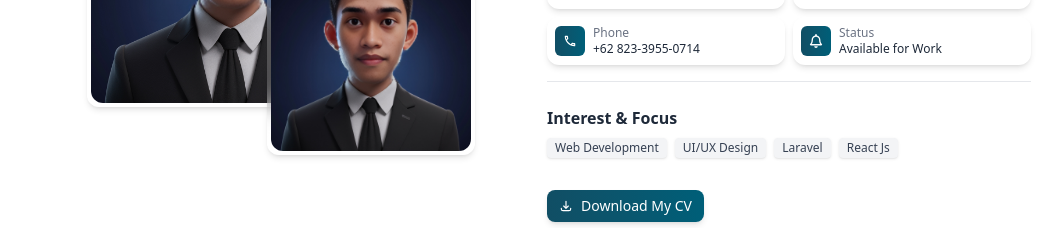
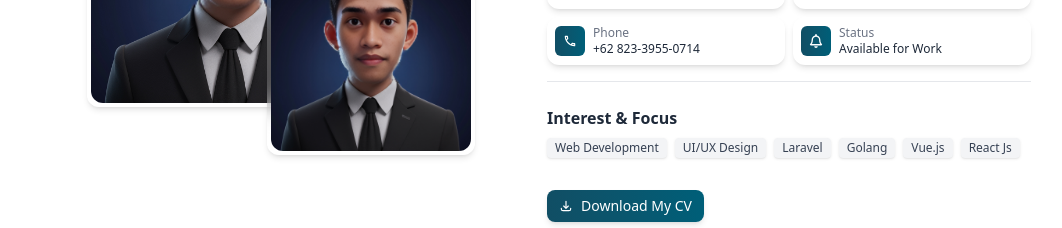
Before and after one commit to AqilulMuttaqin/portfolio-v1, a React (Vite) app: page / in a window 1280 px wide. Shown: the part 1300-1528 px from the top of the page, without its empty margins (105-1167 px from the left). Built offline with nearby package versions, Linux system fonts and the light colour scheme.

Commit message:
update: add Golang and Vue.js to interests list in AboutSection

```diff
--- a/src/components/AboutSection.jsx
+++ b/src/components/AboutSection.jsx
@@ -182,7 +182,7 @@ const AboutSection = () => {
               </p>
 
               <div className="mt-2 flex gap-2 justify-center lg:justify-start flex-wrap">
-                {["Web Development", "UI/UX Design", "Laravel", "React Js"].map(
+                {["Web Development", "UI/UX Design", "Laravel", "Golang", "Vue.js", "React Js"].map(
                   (interest, index) => (
                     <span
                       key={index}
```
